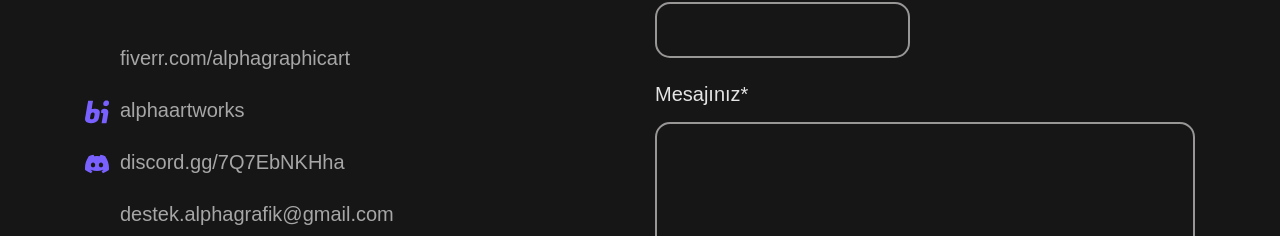
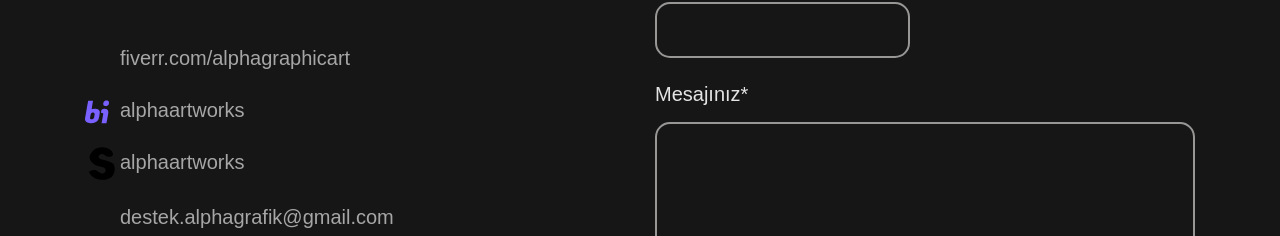
Before and after one commit to risuscreative/alphasonsite, a React (Create React App) app: page /iletisim in a window 1280 px wide. Shown: the part 792-1028 px from the top of the page. Built offline with nearby package versions, Linux system fonts and the light colour scheme; some icons are missing; a web font is replaced by a local one.

Commit message:
Update ContactInfoWidget.jsx

```diff
--- a/src/components/Widget/ContactInfoWidget.jsx
+++ b/src/components/Widget/ContactInfoWidget.jsx
@@ -27,8 +27,20 @@ export default function ContactInfoWidget({withIcon, title}) {
 alphaartworks
         </li>
         <li>
-          {withIcon?<span className='cs-accent_color'><Icon icon="simple-icons:discord" /></span>:''}
-          discord.gg/7Q7EbNKHha
+          {withIcon?<span className='cs-accent_color'>
+            <svg version="1.0" xmlns="http://www.w3.org/2000/svg"
+ width="25.000000pt" height="25.000000pt" viewBox="0 0 25.000000 25.000000"
+ preserveAspectRatio="xMidYMid meet">
+
+<g transform="translate(0.000000,25.000000) scale(0.100000,-0.100000)"
+fill="#000000" stroke="none">
+<path d="M66 228 c-13 -13 -27 -32 -30 -44 -10 -32 27 -72 77 -81 32 -7 42
+-13 42 -28 0 -26 -31 -31 -55 -10 -13 12 -28 15 -45 11 -32 -8 -31 -16 1 -47
+35 -33 113 -34 145 -2 25 24 30 73 10 97 -7 8 -35 20 -62 26 -37 9 -49 16 -47
+29 4 21 32 26 50 7 17 -16 58 -11 58 8 -1 52 -98 75 -144 34z"/>
+</g>
+</svg>  </span>:''}
+alphaartworks
         </li>
         <li>
           {withIcon?<span className='cs-accent_color'><Icon icon="mdi:email" /></span>:''}
```
